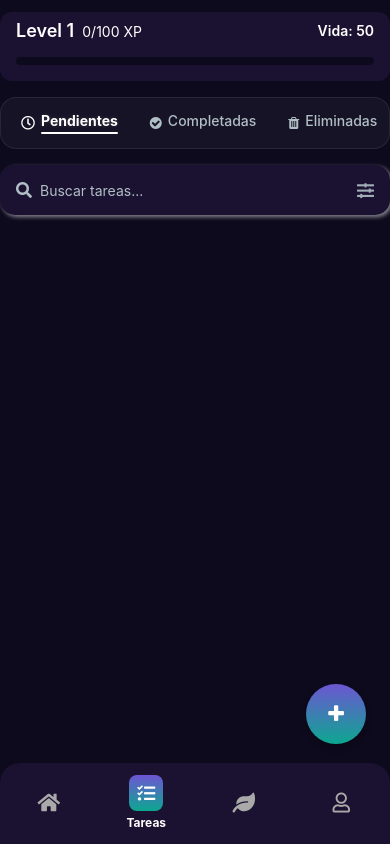
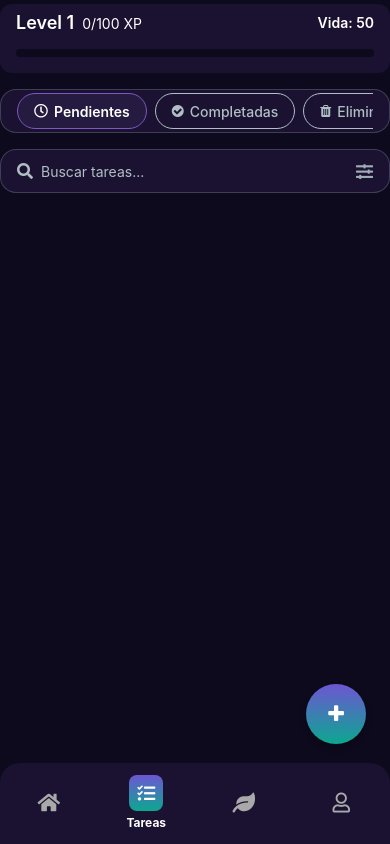
Before and after one commit to codesebastianvega/mana-bloom-app, a React Native app: screen /TasksScreen in a window 390 px wide. Built offline with nearby package versions, Linux system fonts and the light colour scheme.

Commit message:
feat(tasks/styling-pack): align tasks ui with home

```diff
--- a/src/components/AdvancedFilters/AdvancedFilters.styles.js
+++ b/src/components/AdvancedFilters/AdvancedFilters.styles.js
@@ -25,12 +25,10 @@ const baseBtn = {
 
 export default StyleSheet.create({
   container: {
-    backgroundColor: Colors.surfaceElevated,
+    backgroundColor: Colors.surfaceElevated || Colors.surface,
     borderRadius: Radii.xl,
     padding: Spacing.large,
-    marginTop: 0,
-    marginBottom: Spacing.small,
-    ...Elevation.raised,
+    ...(Elevation?.modal || {}),
   },
   row: {
     flexDirection: "row",
--- a/src/components/CreateTaskModal/CreateTaskModal.js
+++ b/src/components/CreateTaskModal/CreateTaskModal.js
@@ -10,6 +10,7 @@ import {
   View,
   Text,
   TouchableOpacity,
+  Pressable,
   TextInput,
   ScrollView,
   Alert,
@@ -18,7 +19,6 @@ import {
 
 } from "react-native";
 import { FontAwesome5 } from "@expo/vector-icons";
-import { LinearGradient } from "expo-linear-gradient";
 import { Colors, Spacing } from "../../theme";
 import styles from "./CreateTaskModal.styles";
 
@@ -65,6 +65,47 @@ const elementInfo = {
       'Propósito: "Le da a la planta el espacio para respirar y expandirse."',
   },
 };
+
+const ELEMENT_ACCENTS = {
+  water: {
+    border: Colors.elementWater,
+    bg: Colors.surface,
+    pill: Colors.elementWaterLight,
+    emoji: "💧",
+    label: "Agua",
+  },
+  fire: {
+    border: Colors.elementFire,
+    bg: Colors.surface,
+    pill: Colors.elementFireLight,
+    emoji: "🔥",
+    label: "Fuego",
+  },
+  earth: {
+    border: Colors.elementEarth,
+    bg: Colors.surface,
+    pill: Colors.elementEarthLight,
+    emoji: "🌱",
+    label: "Tierra",
+  },
+  air: {
+    border: Colors.elementAir,
+    bg: Colors.surface,
+    pill: Colors.elementAirLight,
+    emoji: "💨",
+    label: "Aire",
+  },
+};
+
+const ELEMENTS = ["water", "fire", "earth", "air"];
+
+const PRIORITY_ACCENTS = {
+  easy: { label: "Baja", border: Colors.elementAir, fill: Colors.elementAirLight },
+  medium: { label: "Media", border: Colors.elementEarth, fill: Colors.elementEarthLight },
+  hard: { label: "Urgente", border: Colors.elementFire, fill: Colors.elementFireLight },
+};
+
+const PRIORITIES = ["easy", "medium", "hard"];
 
 export default function CreateTaskModal({
   visible,
@@ -267,36 +308,34 @@ export default function CreateTaskModal({
 
             <Text style={styles.label}>Elemento</Text>
             <View style={styles.elementGrid}>
-              {elementOptions.map((el) => {
-                const active = newElement === el.key;
+              {ELEMENTS.map((key) => {
+                const accent = ELEMENT_ACCENTS[key];
+                const selected = newElement === key;
                 return (
-                  <TouchableOpacity
-                    key={el.key}
+                  <Pressable
+                    key={key}
+                    onPress={() => setNewElement(key)}
+                    style={[
+                      styles.elementCard,
+                      { borderColor: accent.border },
+                      selected && styles.elementCardActive,
+                    ]}
                     accessibilityRole="button"
-                    style={[
-                      styles.elementBtn,
-                      active && { borderColor: el.color },
-                    ]}
-                    onPress={() => setNewElement(el.key)}
+                    accessibilityState={{ selected }}
+                    accessibilityLabel={`Seleccionar elemento ${accent.label}`}
                   >
-                    <LinearGradient
-                      colors={
-                        active ? el.gradient : [Colors.surface, Colors.surface]
-                      }
-                      start={{ x: 0, y: 0 }}
-                      end={{ x: 1, y: 1 }}
-                      style={styles.elementBtnInner}
-                    >
-                      <FontAwesome5
-                        name={el.icon}
-                        size={16}
-                        color={Colors.text}
-                      />
-                      <Text style={[styles.optionText, { color: Colors.text }]}>
-                        {el.label}
-                      </Text>
-                    </LinearGradient>
-                  </TouchableOpacity>
+                    <Text style={styles.elementEmoji}>{accent.emoji}</Text>
+                    <Text style={styles.elementTitle}>{accent.label}</Text>
+                    <Text style={styles.elementCaption}>
+                      {key === "water"
+                        ? "Fluye y enfoca"
+                        : key === "fire"
+                        ? "Energía y empuje"
+                        : key === "earth"
+                        ? "Constancia y base"
+                        : "Ligereza y ritmo"}
+                    </Text>
+                  </Pressable>
                 );
               })}
             </View>
@@ -368,39 +407,36 @@ export default function CreateTaskModal({
             )}
 
             <Text style={styles.label}>Prioridad</Text>
-            <View style={styles.priorityContainer}>
-              {priorityOptions.map((pr) => {
-                const active = newPriority === pr.key;
+            <View style={styles.priorityList}>
+              {PRIORITIES.map((p) => {
+                const selected = newPriority === p;
+                const accent = PRIORITY_ACCENTS[p];
                 return (
-                  <TouchableOpacity
-                    key={pr.key}
-                    accessibilityRole="button"
+                  <Pressable
+                    key={p}
+                    onPress={() => setNewPriority(p)}
                     style={[
-                      styles.priorityBtn,
-                      { borderColor: pr.color },
-                      active && {
-                        backgroundColor: pr.color + "33",
+                      styles.priorityRow,
+                      {
+                        borderColor: accent.border,
+                        backgroundColor: selected
+                          ? Colors.surfaceElevated || Colors.surface
+                          : Colors.surface,
                       },
                     ]}
-                    onPress={() => setNewPriority(pr.key)}
+                    accessibilityRole="button"
+                    accessibilityState={{ selected }}
+                    accessibilityLabel={`Prioridad ${accent.label}`}
                   >
-                    <Text
-                      style={[
-                        styles.priorityTitle,
-                        active && { color: Colors.text },
-                      ]}
-                    >
-                      {pr.label}
+                    <Text style={styles.priorityTitle}>{accent.label}</Text>
+                    <Text style={styles.priorityCaption}>
+                      {p === "easy"
+                        ? "Tranquila, sin apuro"
+                        : p === "medium"
+                        ? "Importante esta semana"
+                        : "Hazlo hoy"}
                     </Text>
-                    <Text
-                      style={[
-                        styles.prioritySubtitle,
-                        active && { color: Colors.text },
-                      ]}
-                    >
-                      {`+${pr.xp} XP • +${pr.mana} Maná`}
-                    </Text>
-                  </TouchableOpacity>
+                  </Pressable>
                 );
               })}
             </View>
--- a/src/components/CreateTaskModal/CreateTaskModal.styles.js
+++ b/src/components/CreateTaskModal/CreateTaskModal.styles.js
@@ -98,31 +98,6 @@ export default StyleSheet.create({
     justifyContent: "center",
     marginRight: Spacing.small,
   },
-  priorityContainer: {
-    flexDirection: "row",
-    flexWrap: "wrap",
-    gap: Spacing.small,
-    marginBottom: Spacing.base,
-  },
-  priorityBtn: {
-    paddingHorizontal: Spacing.base,
-    paddingVertical: Spacing.tiny,
-    minHeight: 30,
-    borderRadius: Radii.pill,
-    borderWidth: 1,
-    borderColor: Colors.textMuted + "40",
-    justifyContent: "center",
-  },
-  priorityTitle: {
-    color: Colors.text,
-    fontSize: 14,
-    fontWeight: "600",
-  },
-  prioritySubtitle: {
-    color: Colors.textMuted,
-    fontSize: 12,
-    marginTop: 2,
-  },
   typeOptionBtn: {
     flex: 1,
     minHeight: 40,
@@ -142,23 +117,63 @@ export default StyleSheet.create({
   elementGrid: {
     flexDirection: "row",
     flexWrap: "wrap",
-    justifyContent: "space-between",
-    marginBottom: Spacing.base,
-    gap: Spacing.tiny,
+    gap: Spacing.base,
+    marginTop: Spacing.small,
   },
-  elementBtn: {
+  elementCard: {
     width: "48%",
+    borderWidth: 2,
     borderRadius: Radii.lg,
-    borderWidth: 1,
-    borderColor: Colors.textMuted + "40",
-    overflow: "hidden",
-  },
-  elementBtnInner: {
-    paddingVertical: Spacing.small,
-    flexDirection: "row",
+    backgroundColor: Colors.surface,
+    paddingVertical: Spacing.base,
     alignItems: "center",
     justifyContent: "center",
-    gap: Spacing.tiny,
+    ...(Elevation?.card || {}),
+  },
+  elementCardActive: {
+    shadowOpacity: 0.35,
+  },
+  elementEmoji: {
+    fontSize: 32,
+    marginBottom: Spacing.tiny,
+  },
+  elementTitle: {
+    fontSize: 16,
+    fontWeight: "700",
+    color: Colors.text,
+    textAlign: "center",
+  },
+  elementCaption: {
+    fontSize: 12,
+    color: Colors.textMuted,
+    textAlign: "center",
+    marginTop: Spacing.tiny,
+  },
+  priorityList: {
+    marginTop: Spacing.small,
+    gap: Spacing.small,
+  },
+  priorityRow: {
+    width: "100%",
+    minHeight: 56,
+    borderWidth: 2,
+    borderRadius: Radii.lg,
+    paddingVertical: Spacing.small,
+    paddingHorizontal: Spacing.base,
+    alignItems: "center",
+    justifyContent: "center",
+  },
+  priorityTitle: {
+    fontSize: 16,
+    fontWeight: "700",
+    color: Colors.text,
+    textAlign: "center",
+  },
+  priorityCaption: {
+    fontSize: 12,
+    color: Colors.textMuted,
+    textAlign: "center",
+    marginTop: 2,
   },
   tagInputRow: {
     flexDirection: "row",
--- a/src/components/FilterBar/FilterBar.js
+++ b/src/components/FilterBar/FilterBar.js
@@ -1,7 +1,11 @@
-// src/components/FilterBar/FilterBar.js
+// [MB] Módulo: Tasks / Sección: Barra de filtros
+// Afecta: FilterBar (tabs principales)
+// Propósito: Tabs accesibles alineadas al tema
+// Puntos de edición futura: animaciones y desplazamiento
+// Autor: Codex - Fecha: 2025-08-13
 
 import React from "react";
-import { View, ScrollView, TouchableOpacity, Text } from "react-native";
+import { View, ScrollView, Pressable, Text } from "react-native";
 import { FontAwesome5, FontAwesome } from "@expo/vector-icons";
 // Los estilos de la barra de filtros residen en FilterBar.styles.js
 import styles from "./FilterBar.styles";
@@ -22,40 +26,30 @@ export default function FilterBar({ filters, active, onSelect }) {
               ? FontAwesome
               : FontAwesome5;
             const isActive = active === f.key;
-
             return (
-              <TouchableOpacity
+              <Pressable
                 key={f.key}
-                style={styles.btn}
+                style={[styles.tab, isActive && styles.tabActive]}
                 onPress={() => onSelect(f.key)}
+                accessibilityRole="tab"
+                accessibilityState={{ selected: isActive }}
                 hitSlop={{ top: 8, bottom: 8, left: 8, right: 8 }}
               >
                 <Icon
                   name={f.icon}
                   size={14}
-                  color={isActive ? f.color : Colors.textMuted}
+                  color={isActive ? Colors.text : Colors.textMuted}
                   style={styles.icon}
                 />
-                <View>
                 <Text
                   style={[
-                      styles.text,
-                      isActive && styles.textActive,
-                      isActive
-                        ? { color: f.color }
-                        : { color: Colors.textMuted },
+                    styles.tabLabel,
+                    !isActive && styles.tabLabelMuted,
                   ]}
                 >
                   {f.label}
                 </Text>
-                  <View
-                    style={[
-                      styles.underline,
-                      { backgroundColor: isActive ? f.color : "transparent" },
-                    ]}
-                  />
-                </View>
-              </TouchableOpacity>
+              </Pressable>
             );
           })}
         </ScrollView>
--- a/src/components/FilterBar/FilterBar.styles.js
+++ b/src/components/FilterBar/FilterBar.styles.js
@@ -1,6 +1,10 @@
-// src/components/FilterBar/FilterBar.styles.js
+// [MB] Módulo: Tasks / Sección: Barra de filtros
+// Afecta: FilterBar (tabs principales)
+// Propósito: Estilos de tabs y contenedor
+// Puntos de edición futura: scroll y variantes
+// Autor: Codex - Fecha: 2025-08-13
 import { StyleSheet } from "react-native";
-import { Colors, Spacing } from "../../theme";
+import { Colors, Spacing, Radii } from "../../theme";
 
 export default StyleSheet.create({
   // wrapper externo para margen
@@ -8,14 +12,16 @@ export default StyleSheet.create({
     marginVertical: Spacing.small,
   },
 
-  // barra “glass”
+  // barra contenedora
   glassBar: {
-    backgroundColor: "rgba(255,255,255,0.04)", // traslúcido
-    borderColor: "rgba(255,255,255,0.08)",
+    flexDirection: "row",
+    alignItems: "center",
+    backgroundColor: Colors.surface,
+    borderRadius: Radii.lg,
+    paddingHorizontal: Spacing.base,
+    minHeight: 44,
     borderWidth: 1,
-    borderRadius: 16,
-    paddingVertical: 6,
-    paddingHorizontal: 8,
+    borderColor: Colors.textMuted + "40",
   },
 
   // Scroll horizontal
@@ -28,41 +34,34 @@ export default StyleSheet.create({
     alignItems: "center",
   },
 
-  // “botón” transparente (solo texto/ícono cambian)
-  btn: {
+  // tab individual
+  tab: {
     flexDirection: "row",
     alignItems: "center",
-    paddingVertical: 8,
-    paddingHorizontal: 12,
-    borderRadius: 14,
+    justifyContent: "center",
+    paddingHorizontal: Spacing.base,
+    minHeight: 36,
+    borderRadius: Radii.pill,
+    borderWidth: 1,
+    borderColor: Colors.textMuted,
+    backgroundColor: Colors.surface,
     marginRight: Spacing.small,
-    backgroundColor: "transparent",
   },
-
+  tabActive: {
+    borderColor: Colors.primary,
+    backgroundColor: Colors.surfaceElevated || Colors.surface,
+  },
   icon: {
     marginRight: 6,
   },
-
-  // texto base
-  text: {
+  tabLabel: {
     fontSize: 14,
+    fontWeight: "600",
+    color: Colors.text,
+    textAlign: "center",
+  },
+  tabLabelMuted: {
     color: Colors.textMuted,
     fontWeight: "500",
   },
-
-  // refuerzo para activo
-  textActive: {
-    fontWeight: "700",
-    // “glow” suave (iOS). En Android se nota menos, pero no molesta.
-    textShadowColor: "rgba(255,255,255,0.15)",
-    textShadowOffset: { width: 0, height: 0 },
-    textShadowRadius: 4,
-  },
-
-  // subrayado bajo la palabra
-  underline: {
-    height: 2,
-    borderRadius: 2,
-    marginTop: 3,
-  },
 });
--- a/src/components/SearchBar/SearchBar.styles.js
+++ b/src/components/SearchBar/SearchBar.styles.js
@@ -1,7 +1,11 @@
-// src/components/SearchBar/SearchBar.styles.js
+// [MB] Módulo: Tasks / Sección: Barra de búsqueda
+// Afecta: SearchBar
+// Propósito: Estilo alineado al tema
+// Puntos de edición futura: focos y estados deshabilitados
+// Autor: Codex - Fecha: 2025-08-13
 
 import { StyleSheet } from "react-native";
-import { Colors, Spacing } from "../../theme";
+import { Colors, Spacing, Radii } from "../../theme";
 
 export default StyleSheet.create({
   container: {
@@ -9,20 +13,13 @@ export default StyleSheet.create({
     alignItems: "center",
     backgroundColor: Colors.surface,
     paddingHorizontal: Spacing.base,
-    paddingVertical: Spacing.small,
-    borderRadius: 15,
+    borderRadius: Radii.lg,
     marginTop: Spacing.small,
     marginBottom: Spacing.small,
-    shadowColor: Colors.text,
-    shadowOffset: { width: 2, height: 2 },
-    shadowOpacity: 0.5,
-    shadowRadius: 4,
-    elevation: 5,
     justifyContent: "space-between",
-    minHeight: 50,
-    maxHeight: 50,
-    borderWidth: 0,
-    borderColor: Colors.textMuted,
+    minHeight: 44,
+    borderWidth: 1,
+    borderColor: Colors.textMuted + "40",
   },
   inner: {
     flexDirection: "row",
--- a/src/components/TaskFilters.styles.js
+++ b/src/components/TaskFilters.styles.js
@@ -1,5 +1,11 @@
+// [MB] Módulo: Tasks / Sección: Filtros avanzados
+// Afecta: TaskFilters (modal de filtros)
+// Propósito: Botones y layout alineados al tema
+// Puntos de edición futura: variantes deshabilitadas
+// Autor: Codex - Fecha: 2025-08-13
+
 import { StyleSheet } from "react-native";
-import { Colors, Spacing } from "../theme";
+import { Colors, Spacing, Radii, Elevation } from "../theme";
 
 export default StyleSheet.create({
   closeBtn: {
@@ -12,26 +18,40 @@ export default StyleSheet.create({
     fontWeight: "600",
     marginBottom: Spacing.small,
   },
-  buttons: {
+  actions: {
     flexDirection: "row",
-    justifyContent: "space-between",
-    marginTop: Spacing.base,
+    gap: Spacing.small,
+    marginTop: Spacing.large,
   },
-  button: {
+  primaryButton: {
     flex: 1,
-    padding: Spacing.small,
-    borderRadius: 8,
+    minHeight: 44,
+    paddingHorizontal: Spacing.large,
+    borderRadius: Radii.pill,
+    backgroundColor: Colors.primary,
     alignItems: "center",
-    marginHorizontal: Spacing.tiny,
+    justifyContent: "center",
+    ...(Elevation?.card || {}),
   },
-  apply: {
-    backgroundColor: Colors.primary,
+  primaryButtonLabel: {
+    fontSize: 16,
+    fontWeight: "700",
+    color: Colors.text,
   },
-  reset: {
-    backgroundColor: Colors.danger,
+  secondaryButton: {
+    flex: 1,
+    minHeight: 44,
+    paddingHorizontal: Spacing.large,
+    borderRadius: Radii.pill,
+    borderWidth: 1,
+    borderColor: Colors.textMuted,
+    backgroundColor: Colors.surface,
+    alignItems: "center",
+    justifyContent: "center",
   },
-  buttonText: {
-    color: Colors.background,
+  secondaryButtonLabel: {
+    fontSize: 16,
     fontWeight: "600",
+    color: Colors.text,
   },
 });
--- a/src/screens/TasksScreen.js
+++ b/src/screens/TasksScreen.js
@@ -2,7 +2,7 @@
 // Afecta: TasksScreen (listado y gestión de tareas)
 // Propósito: Listar, filtrar y persistir tareas con recompensas seguras
 // Puntos de edición futura: manejo remoto y estilos de filtros
-// Autor: Codex - Fecha: 2025-08-17
+// Autor: Codex - Fecha: 2025-08-13
 
 import React, { useState, useEffect } from "react";
 import { SafeAreaView, FlatList, Modal, View } from "react-native";
@@ -15,7 +15,7 @@ import SwipeableTaskItem from "../components/SwipeableTaskItem/SwipeableTaskItem
 import AddTaskButton from "../components/AddTaskButton/AddTaskButton";
 import FilterBar from "../components/FilterBar/FilterBar";
 import styles from "./TasksScreen.styles";
-import { Colors } from "../theme";
+import { Colors, Spacing } from "../theme";
 import CreateTaskModal from "../components/CreateTaskModal/CreateTaskModal";
 import { useAppDispatch } from "../state/AppContext";
 import { XP_REWARD_BY_PRIORITY } from "../constants/rewards";
@@ -353,8 +353,12 @@ export default function TasksScreen() {
             activeFilter={statusFilter}
           />
         )}
-        style={styles.list}
-        contentContainerStyle={{ paddingBottom: 96 }}
+        contentContainerStyle={{
+          paddingHorizontal: Spacing.base,
+          paddingTop: Spacing.base,
+          paddingBottom: 120,
+        }}
+        keyboardShouldPersistTaps="handled"
         accessibilityRole="list"
       />
 
--- a/src/screens/TasksScreen.styles.js
+++ b/src/screens/TasksScreen.styles.js
@@ -1,20 +1,16 @@
-// src/screens/TasksScreen.styles.js
+// [MB] Módulo: Tasks / Sección: Pantalla de tareas
+// Afecta: TasksScreen
+// Propósito: Estilos base alineados al home
+// Puntos de edición futura: ajustes de layout y modales
+// Autor: Codex - Fecha: 2025-08-13
 
-import { StyleSheet, Platform, StatusBar } from "react-native";
+import { StyleSheet } from "react-native";
 import { Colors, Spacing } from "../theme";
 
 export default StyleSheet.create({
   container: {
     flex: 1,
     backgroundColor: Colors.background,
-    padding: Spacing.base,
-    paddingTop:
-      Platform.OS === "android"
-        ? StatusBar.currentHeight + Spacing.small
-        : Spacing.small,
-  },
-  list: {
-    marginTop: Spacing.small,
   },
   filterModalBackground: {
     flex: 1,
```
Also changed, not shown: src/components/TaskFilters.js (+24 -14 lines). Lines whose indentation alone changed are shown as unchanged.
